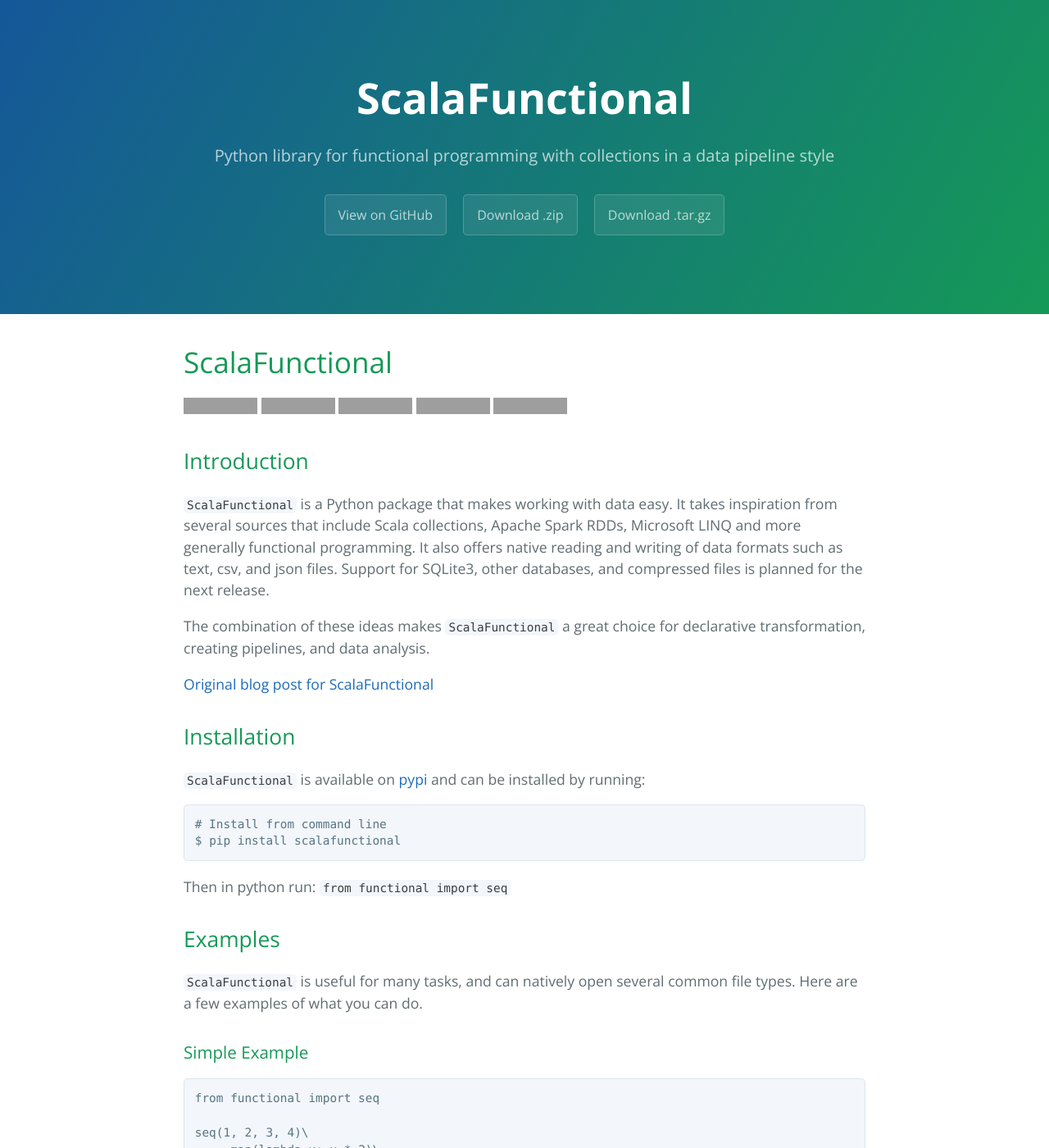
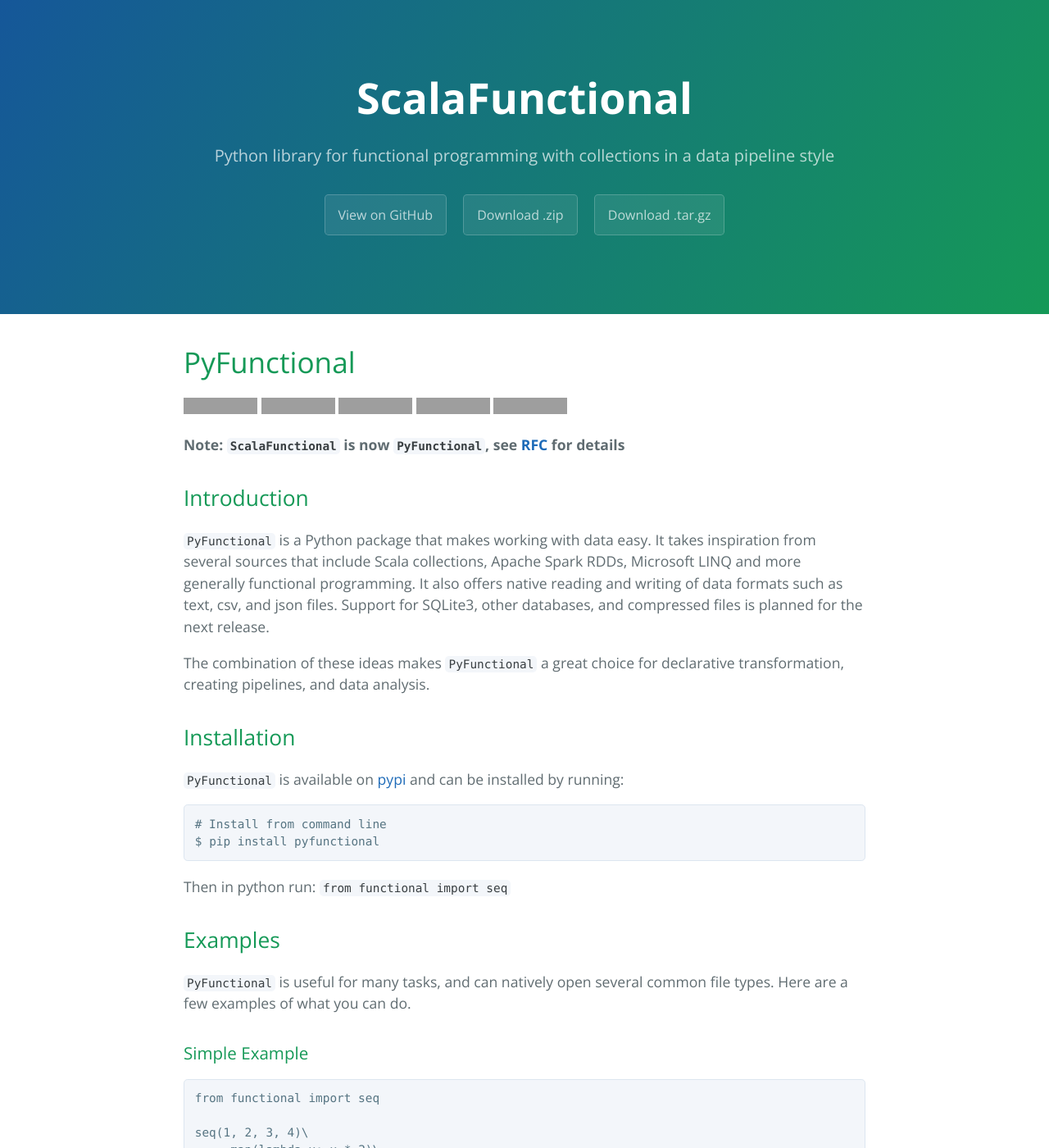
Before and after one commit to EntilZha/PyFunctional, a Jekyll site: the page built from jekyll-site/index.md, in a window 1280 px wide and 1400 px high. Shown: the whole window at 82% size. Built offline with Jekyll 4.4.1, drawn with Linux system fonts in a browser that asks for light colours; some of the changed text lies outside the part shown; grey boxes are pictures that could not be loaded.

Commit message:
Update site

````diff
--- a/jekyll-site/index.md
+++ b/jekyll-site/index.md
@@ -3,38 +3,38 @@ layout: index
 ---
 
 
-# ScalaFunctional
-[![TravisCI](https://travis-ci.org/EntilZha/ScalaFunctional.svg?branch=master)](https://travis-ci.org/EntilZha/ScalaFunctional)
-[![Coverage by codecov.io](https://codecov.io/github/EntilZha/ScalaFunctional/coverage.svg?branch=master)](https://codecov.io/github/EntilZha/ScalaFunctional?branch=master)
+# PyFunctional
+[![TravisCI](https://travis-ci.org/EntilZha/PyFunctional.svg?branch=master)](https://travis-ci.org/EntilZha/PyFunctional)
+[![Coverage by codecov.io](https://codecov.io/github/EntilZha/PyFunctional/coverage.svg?branch=master)](https://codecov.io/github/EntilZha/PyFunctional?branch=master)
 [![ReadTheDocs](https://readthedocs.org/projects/scalafunctional/badge/?version=latest)](http://scalafunctional.readthedocs.org/en/)
-[![Latest Version](https://badge.fury.io/py/scalafunctional.svg)](https://pypi.python.org/pypi/scalafunctional/)
+[![Latest Version](https://badge.fury.io/py/pyfunctional.svg)](https://pypi.python.org/pypi/pyfunctional/)
 [![Gitter](https://badges.gitter.im/Join%20Chat.svg)](https://gitter.im/EntilZha/ScalaFunctional?utm_source=badge&utm_medium=badge&utm_campaign=pr-badge)
 
+**Note: `ScalaFunctional` is now `PyFunctional`, see [RFC](https://github.com/EntilZha/PyFunctional/issues/62) for details**
+
 ## Introduction
-`ScalaFunctional` is a Python package that makes working with data easy. It takes inspiration from
+`PyFunctional` is a Python package that makes working with data easy. It takes inspiration from
 several sources that include Scala collections, Apache Spark RDDs, Microsoft LINQ and more generally
 functional programming. It also offers native reading and writing of data formats such as text, csv,
 and json files. Support for SQLite3, other databases, and compressed files is planned for the next
 release.
 
-The combination of these ideas makes `ScalaFunctional` a great choice
+The combination of these ideas makes `PyFunctional` a great choice
 for declarative transformation, creating pipelines, and data analysis.
 
-[Original blog post for ScalaFunctional](http://entilzha.github.io/blog/2015/03/14/functional-programming-collections-python/)
-
 ## Installation
-`ScalaFunctional` is available on [pypi](https://pypi.python.org/pypi/ScalaFunctional) and can be
+`PyFunctional` is available on [pypi](https://pypi.python.org/pypi/PyFunctional) and can be
 installed by running:
 
 ```bash
 # Install from command line
-$ pip install scalafunctional
+$ pip install pyfunctional
 ```
 
 Then in python run: `from functional import seq`
 
 ## Examples
-`ScalaFunctional` is useful for many tasks, and can natively open several common file types. Here
+`PyFunctional` is useful for many tasks, and can natively open several common file types. Here
 are a few examples of what you can do.
 
 ### Simple Example
@@ -49,7 +49,7 @@ seq(1, 2, 3, 4)\
 ```
 
 ### Streams, Transformations and Actions
-`ScalaFunctional` has three types of functions:
+`PyFunctional` has three types of functions:
 
 1. Streams: read data for use by the collections API.
 2. Transformations: transform data from streams with functions such as `map`, `flat_map`, and
@@ -95,7 +95,7 @@ food_cost = seq(transactions).filter(_.reason == 'food').map(_.amount).sum()
 
 ### Word Count and Joins
 The account transactions example could be done easily in pure python using list comprehensions. To
-show some of the things `ScalaFunctional` excels at, take a look at a couple of word count examples.
+show some of the things `PyFunctional` excels at, take a look at a couple of word count examples.
 
 ```python
 words = 'I dont want to believe I want to know'.split(' ')
@@ -131,8 +131,8 @@ word_counts = messages\
 ```
 
 Next, lets continue that example but introduce a json database of users from `examples/users.json`.
-In the previous example we showed how `ScalaFunctional` can do word counts, in the next example lets
-show how `ScalaFunctional` can join different data sources.
+In the previous example we showed how `PyFunctional` can do word counts, in the next example lets
+show how `PyFunctional` can join different data sources.
 
 ```python
 # First read the json file
@@ -177,7 +177,7 @@ In addition to the aggregate functions shown above (`sum` and `max_by`) there ar
 Similarly, there are several more set like functions in addition to `difference`.
 
 ### Reading/Writing SQLite3
-`Scalafunctional` can read and write to SQLite3 database files. In the example below, users are read
+`PyFunctional` can read and write to SQLite3 database files. In the example below, users are read
  from `examples/users.db` which stores them as rows with columns `id:Int` and `name:String`.
 
 ```python
@@ -219,7 +219,7 @@ with sqlite3.connect(':memory:') as conn:
 ```
 
 ### Writing to files
-Just as `ScalaFunctional` can read from `csv`, `json`, `jsonl`, `sqlite3`, and text files, it can
+Just as `PyFunctional` can read from `csv`, `json`, `jsonl`, `sqlite3`, and text files, it can
 also write them. For complete API documentation see the collections API table or the official docs.
 
 
@@ -229,7 +229,7 @@ Summary documentation is below and full documentation is at
 [scalafunctional.readthedocs.org](http://scalafunctional.readthedocs.org/en/latest/functional.html).
 
 ### Streams API
-All of `ScalaFunctional` streams can be accessed through the `seq` object. The primary way to create
+All of `PyFunctional` streams can be accessed through the `seq` object. The primary way to create
 a stream is by calling `seq` with an iterable. The `seq` callable is smart and is able to accept
 multiple types of parameters as shown in the examples below.
 
@@ -278,7 +278,7 @@ complete documentation reference
 [transformation and actions API](http://scalafunctional.readthedocs.org/en/latest/functional.html#module-functional.pipeline).
 
 Function | Description | Type
- ------- | -----------  | ----
+ ------- | ----------- | ----
 `map(func)/select(func)` | Maps `func` onto elements of sequence | transformation
 `filter(func)/where(func)` | Filters elements of sequence to only those where `func(element)` is `True` | transformation
 `filter_not(func)` | Filters elements of sequence to only those where `func(element)` is `False` | transformation
@@ -352,10 +352,10 @@ Function | Description | Type
 `for_each(func)` | Executes `func` on each element of the sequence | action
 
 ### Lazy Execution
-Whenever possible, `ScalaFunctional` will compute lazily. This is accomplished by tracking the list
+Whenever possible, `PyFunctional` will compute lazily. This is accomplished by tracking the list
 of transformations that have been applied to the sequence and only evaluating them when an action is
-called. In `ScalaFunctional` this is called tracking lineage. This is also responsible for the
-ability for `ScalaFunctional` to cache results of computation to prevent expensive re-computation.
+called. In `PyFunctional` this is called tracking lineage. This is also responsible for the
+ability for `PyFunctional` to cache results of computation to prevent expensive re-computation.
 This is predominantly done to preserve sensible behavior and used sparingly. For example, calling
 `size()` will cache the underlying sequence. If this was not done and the input was an iterator,
 then further calls would operate on an expired iterator since it was used to compute the length.
@@ -393,7 +393,7 @@ file closing.
 * Parallel execution engine for faster computation `0.5.0`
 * SQL based query planner and interpreter (TBD on if/when/how this would be done)
 * When is this ready for `1.0`?
-* Perhaps think of a better name that better suits this package than `ScalaFunctional`
+* Perhaps think of a better name that better suits this package than `PyFunctional`
 
 ## Contributing and Bug Fixes
 Any contributions or bug reports are welcome. Thus far, there is a 100% acceptance rate for pull
@@ -401,7 +401,7 @@ requests and contributors have offered valuable feedback and critique on code. I
 from users of the package, especially what it is used for, what works well, and what could be
 improved.
 
-To contribute, create a fork of `ScalaFunctional`, make your changes, then make sure that they pass
+To contribute, create a fork of `PyFunctional`, make your changes, then make sure that they pass
 when running on [TravisCI](travis-ci.org) (you may need to sign up for an account and link Github).
 In order to be merged, all pull requests must:
 
@@ -413,15 +413,13 @@ In order to be merged, all pull requests must:
 * Edit the `CHANGELOG.md` file in the `Next Release` heading with changes
 
 ## Contact
-[Google Groups mailing list](https://groups.google.com/forum/#!forum/scalafunctional)
-
-[Gitter for chat](https://gitter.im/EntilZha/ScalaFunctional)
+[Gitter for chat](https://gitter.im/EntilZha/PyFunctional)
 
 ## Supported Python Versions
-`ScalaFunctional` supports and is tested against Python 2.7, 3.3, 3.4, 3.5, PyPy, and PyPy3
+`PyFunctional` supports and is tested against Python 2.7, 3.3, 3.4, 3.5, PyPy, and PyPy3
 
 ## Changelog
-[Changelog](https://github.com/EntilZha/ScalaFunctional/blob/master/CHANGELOG.md)
+[Changelog](https://github.com/EntilZha/PyFunctional/blob/master/CHANGELOG.md)
 
 ## About me
 To learn more about me (the author) visit my webpage at
@@ -433,13 +431,13 @@ completed my undergraduate degree in Computer Science at UC Berkeley in 2015. I
 research in the UC Berkeley AMPLab with Apache Spark, worked at Trulia as a data scientist,
 and developed several corporate and personal websites.
 
-I created `ScalaFunctional` while using Python extensively at Trulia, and finding that I missed the
+I created `PyFunctional` while using Python extensively at Trulia, and finding that I missed the
 ease of use for manipulating data that Spark RDDs and Scala collections have. The project takes the
 best ideas from these APIs as well as LINQ to provide an easy way to manipulate data when using
 Scala is not an option or Spark is overkill.
 
 ## Contributors
-These people have generously contributed their time to improving `ScalaFunctional`
+These people have generously contributed their time to improving `PyFunctional`
 
 * [adrian17](https://github.com/adrian17)
 * [lucidfrontier45](https://github.com/lucidfrontier45)
````
Also changed, not shown: index.html (+28 -30 lines), 1 other file.
